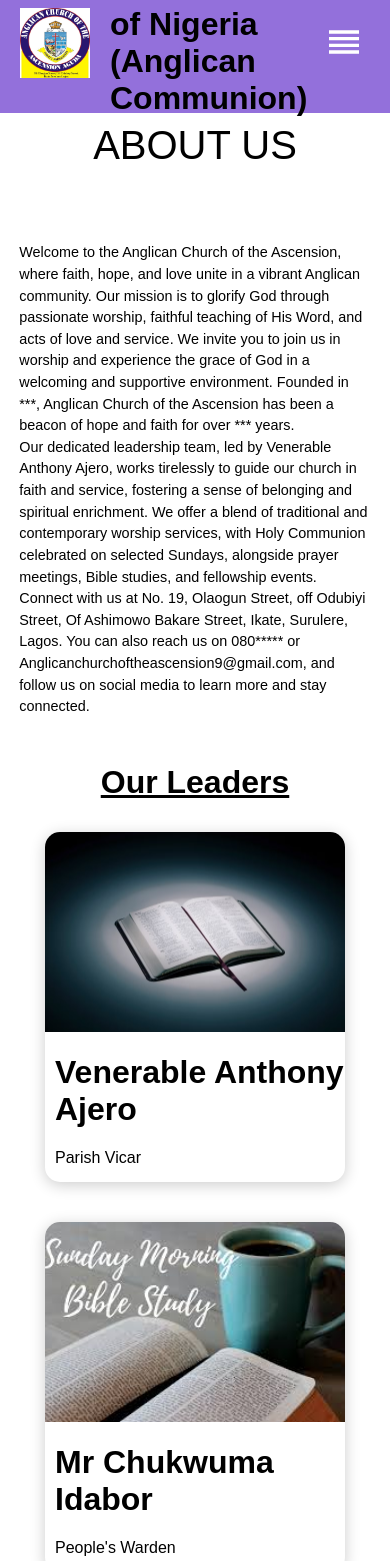
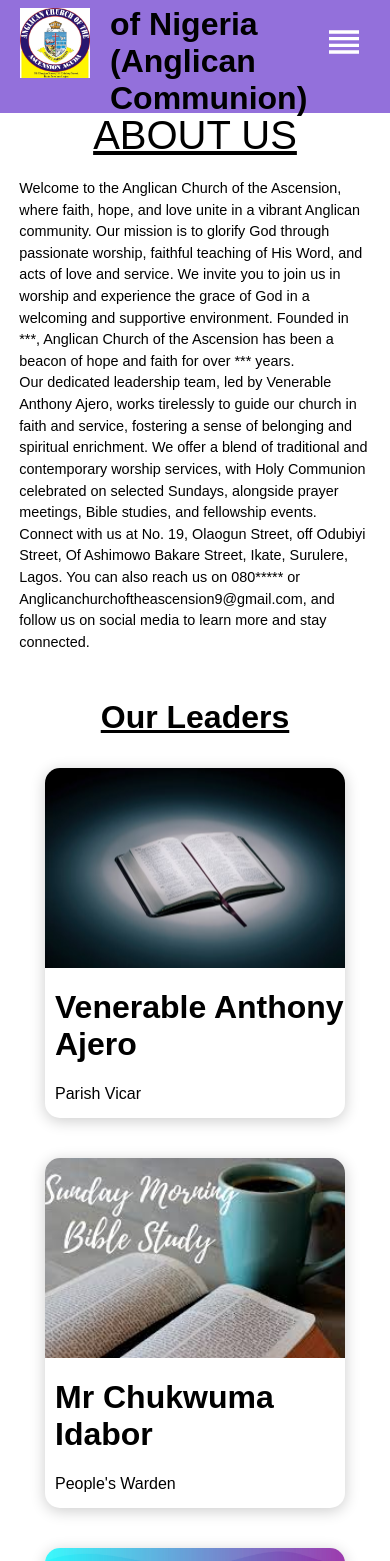
Before and after one commit to Visinho/Ascension-website, a React (Create React App) app: page /about in a window 390 px wide. Shown: the part 27-1588 px from the top of the page. Built offline with nearby package versions, Linux system fonts and the light colour scheme.

Commit message:
Minor fixes

```diff
--- a/src/helpers/LeaderList.js
+++ b/src/helpers/LeaderList.js
@@ -23,6 +23,11 @@ export const LeaderList = [
     title: "Pastor's Warden",
   },
   {
+    name: "Mr Chukwudi Ude",
+    image: HourofGrace,
+    title: "Verger",
+  },
+  {
     name: "Dr Joy Ajero",
     image: HourofGrace,
     title: "Women Leader",
--- a/src/pages/About.js
+++ b/src/pages/About.js
@@ -12,7 +12,7 @@ const About = () => {
         style={{ backgroundImage: `url(${ChurchImage})` }}
       ></div>
       <div className="aboutBottom">
-        <h1>ABOUT US</h1>
+        <h1><u>ABOUT US</u></h1>
         <p>
           Welcome to the Anglican Church of the Ascension, where faith, hope,
           and love unite in a vibrant Anglican community. Our mission is to
--- a/src/styles/About.css
+++ b/src/styles/About.css
@@ -14,120 +14,69 @@
     font-family: "Gill Sans", "Gill Sans MT", Calibri, "Trebuchet MS", sans-serif;
   }
 
-  /* .aboutBottom {
-    display: flex;
-    flex-direction: column;
-    height: 55%;
-    align-items: center;
-    margin-top: 10px;
-  } */
-
   .aboutBottom {
     display: flex;
     flex-direction: column;
     align-items: center;
     margin-top: 10px;
-    padding: 20px; /* Added padding for better spacing */
+    padding: 20px;
   }
 
-  /* .aboutBottom p {
-    width: 1200px;
-  } */
-
   .aboutBottom p {
-    width: 80%; /* Use percentages for fluid layouts */
-    max-width: 1200px; /* Set a max-width for larger screens */
-    line-height: 1.5; /* Improve readability */
-    font-size: 1rem; /* Base font size */
+    width: 80%;
+    margin-top: -30px;
+    max-width: 1200px;
+    line-height: 1.5;
+    font-size: 1rem;
   }
 
-  /* .about .aboutBottom h1 {
+  .about .aboutBottom h1 {
     font-weight: 400;
-    font-size: 70px;
+    font-size: 3.5rem;
     color: black;
-    height: 30px;
+    height: auto;
     display: flex;
     justify-content: center;
     transform: translateY(-40px);
-  } */
-
-  .about .aboutBottom h1 {
-    font-weight: 400;
-    font-size: 3.5rem; /* Use rem units for scalable fonts */
-    color: black;
-    height: auto; /* Adjust height to fit content */
-    display: flex;
-    justify-content: center;
-    transform: translateY(-40px);
-    margin: 20px 0; /* Added margin for spacing */
+    margin: 10px 0;
   }
 
-
-/* Media query for screens 900px and below */
-/* @media only screen and (max-width: 900px) {
-  .aboutBottom p {
-    width: 90%;
-  }
-
-  .about .aboutBottom h1 {
-    font-size: 50px;
-  }
-} */
-
-/* Media query for screens 600px and below */
-/* @media only screen and (max-width: 600px) {
-  .aboutBottom p {
-    width: 95%;
-  }
-
-  .about .aboutBottom h1 {
-    font-size: 40px;
-  }
-
-  .aboutTop {
-    height: 50%;
-  }
-
-  .aboutBottom {
-    margin-top: 30px;
-  }
-} */
 
 /* Media query for large screens */
 @media only screen and (min-width: 1200px) {
     .about .aboutBottom h1 {
-      font-size: 4rem; /* Larger font size for large screens */
+      font-size: 4rem;
     }
   }
 
   /* Media query for medium screens */
   @media only screen and (max-width: 900px) {
     .aboutBottom p {
-      width: 90%; /* Slightly wider for medium screens */
+      width: 90%;
     }
 
     .about .aboutBottom h1 {
-      font-size: 3rem; /* Smaller font size */
+      font-size: 3rem;
     }
   }
 
   /* Media query for small screens */
   @media only screen and (max-width: 600px) {
     .aboutBottom p {
-      width: 95%; /* Wider for small screens */
-      font-size: 0.9rem; /* Smaller text size for small screens */
+      width: 95%;
+      font-size: 0.9rem;
     }
 
     .about .aboutBottom h1 {
-      font-size: 2.5rem; /* Smaller font size */
+      font-size: 2.5rem;
     }
 
     .aboutTop {
-      height: 50%; /* More height for smaller screens */
+      height: 50%;
     }
 
     .aboutBottom {
-      margin-top: 20px; /* Adjusted margin */
-      padding: 10px; /* Reduced padding */
+      margin-top: 20px;
+      padding: 10px;
     }
   }
--- a/src/styles/Navbar.css
+++ b/src/styles/Navbar.css
@@ -60,7 +60,7 @@
     }
 
     .navbar .rightSide button {
-      display: block; /* Show button on smaller screens */
+      display: block;
     }
   }
 
--- a/src/styles/Program.css
+++ b/src/styles/Program.css
@@ -6,51 +6,30 @@
     align-items: center;
     flex-direction: column;
   }
-  /* .program .programTitle {
-    font-family: cursive;
-    font-size: 60px;
-  } */
+
 
   .program .programTitle {
     font-family: cursive;
     font-size: 60px;
     margin-bottom: 20px;
-    text-align: center; /* Center title text */
+    text-align: center;
   }
-
-  /* .programList {
-    width: 70vw;
-    height: auto;
-    display: grid;
-    grid-template-columns: 1fr 1fr 1fr;
-    place-items: center;
-  } */
 
   .programList {
     width: 100%;
-    max-width: 1200px; /* Limit maximum width for larger screens */
+    max-width: 1200px;
     display: grid;
-    grid-template-columns: repeat(3, 1fr); /* Use repeat for cleaner syntax */
-    gap: 20px; /* Add gap between items for better spacing */
-    justify-items: center; /* Center items horizontally within their grid cells */
-    padding: 0 20px; /* Add padding to avoid edge sticking */
+    grid-template-columns: repeat(3, 1fr);
+    gap: 20px;
+    justify-items: center;
+    padding: 0 20px;
     box-sizing: border-box;
   }
-
-  /* PROGRAM ITEM STYLING */
-
-  /* .programItem {
-    border-radius: 15px;
-    width: 300px;
-    height: 350px;
-    margin: 20px;
-    box-shadow: 0px 3px 15px rgba(0, 0, 0, 0.2);
-  } */
 
   .programItem {
     border-radius: 15px;
     width: 100%;
-    max-width: 300px; /* Ensure max width for larger screens */
+    max-width: 300px;
     height: 350px;
     box-shadow: 0px 3px 15px rgba(0, 0, 0, 0.2);
     transition: box-shadow 0.3s ease-in;
@@ -76,17 +55,6 @@
     margin-left: 20px;
   }
 
-  /* @media only screen and (max-width: 1300px) {
-    .programList {
-      grid-template-columns: 1fr 1fr;
-    }
-  }
-
-  @media only screen and (max-width: 800px) {
-    .programList {
-      grid-template-columns: 1fr;
-    }
-  } */
 
   /* For larger tablets and small desktops */
 @media only screen and (max-width: 1300px) {
@@ -99,20 +67,20 @@
 @media only screen and (max-width: 800px) {
   .programList {
     grid-template-columns: 1fr;
-    width: 90%; /* Reduce width for smaller screens */
-    padding: 0; /* Remove padding to utilize full screen width */
+    width: 90%;
+    padding: 0;
   }
 
   .program .programTitle {
-    font-size: 40px; /* Reduce font size for smaller screens */
+    font-size: 40px;
   }
 
   .programItem {
-    margin: 10px; /* Reduce margin for smaller screens */
+    margin: 10px;
   }
 
   .programItem h1,
   .programItem p {
-    margin-left: 10px; /* Reduce text margin for smaller screens */
+    margin-left: 10px;
   }
 }
```
